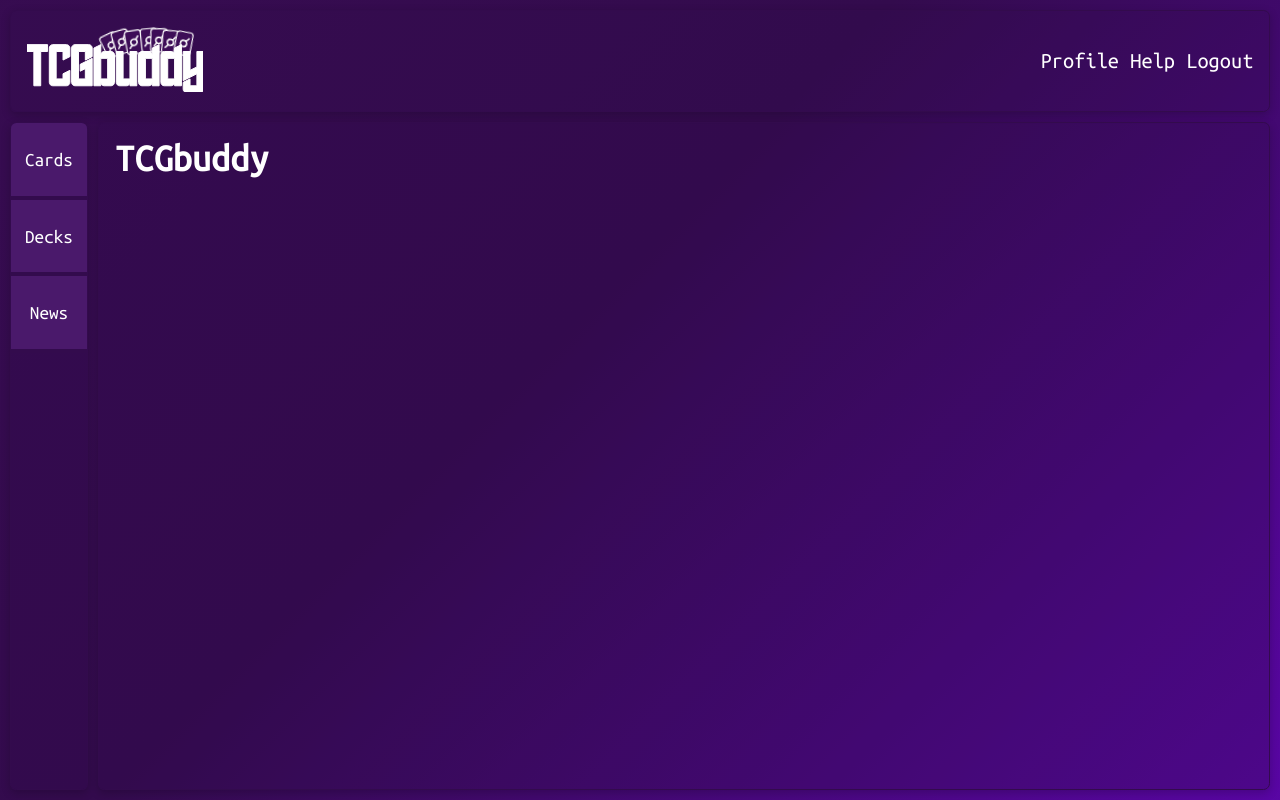
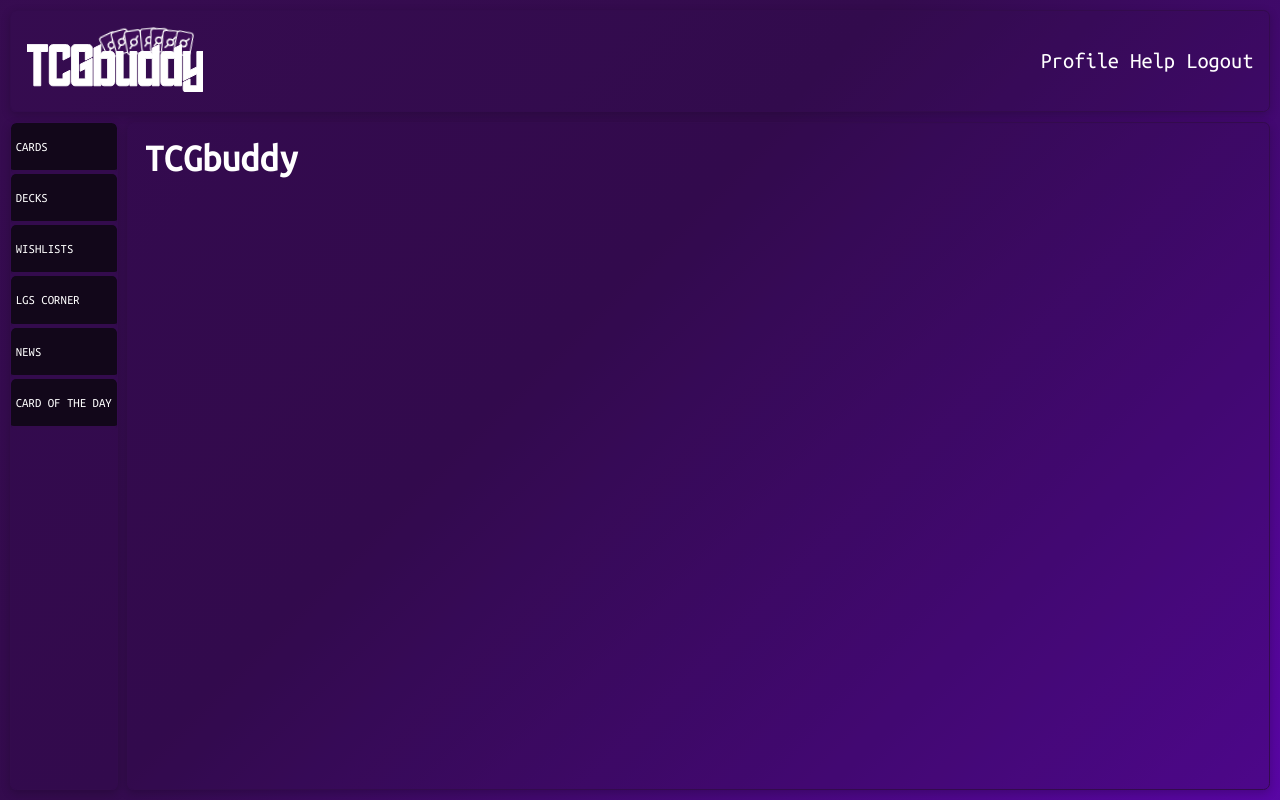
Before and after one commit to SamuelMiddendorp/tcgbuddy-frontend, a SvelteKit app: page / in a window 1280 px wide. Built offline with nearby package versions, Linux system fonts and the light colour scheme.

Commit message:
Add more links

```diff
--- a/src/routes/+layout.svelte
+++ b/src/routes/+layout.svelte
@@ -10,7 +10,7 @@ import './layout.css';
             panelOpen = !panelOpen;
             return;
         }
-        elem.style.maxWidth = "6em";
+        elem.style.maxWidth = "12em";
         panelOpen = !panelOpen;
     }
 </script>
@@ -31,9 +31,12 @@ import './layout.css';
             </div>
         </div>
         <div class="function-navigator panel" on:click={() => togglePanel()}>
-                <a href="/">Cards</a>
-                <a href="/">Decks</a>
-                <a href="/">News</a>
+                <a href="/">CARDS</a>
+                <a href="/">DECKS</a>
+                <a href="/">WISHLISTS</a>
+                <a href="/">LGS CORNER</a>
+                <a href="/">NEWS</a>
+                <a href="/">CARD OF THE DAY</a>
         </div>
         <div class="main-content panel">
             <slot />
--- a/src/routes/layout.css
+++ b/src/routes/layout.css
@@ -19,6 +19,7 @@
         }
     }
     a{
+        font-size: 1.4m;
         text-decoration: none;
         color: var(--main-link-color);
     }
@@ -55,21 +56,22 @@
         justify-self: end;
     }
     .function-navigator{
-        max-width: 6em;
+        max-width: 12em;
+        display: grid;
+        align-content: flex-start;
         overflow: hidden;
         transition: all 0.4s ease-in-out;
     }
     .function-navigator a{
-        background-color: #4a196b;
+        background-color: #12071a;
         border-bottom: 4px solid #330b4d;
         height: 4em;
-        width: 4em;
         display: grid;
+        padding: 0.4em;
         align-content: center;
-        justify-content: center;
-        font-size: 1.2em;
-        grid-column: 1/2;
-        grid-row: 2/3;
+        justify-items: flex-start;
+        font-size: 0.8em;
+        border-radius: var(--border-radius);
         transition: all 0.5s ease-in-out;
     }
     .function-navigator a:hover{
```
